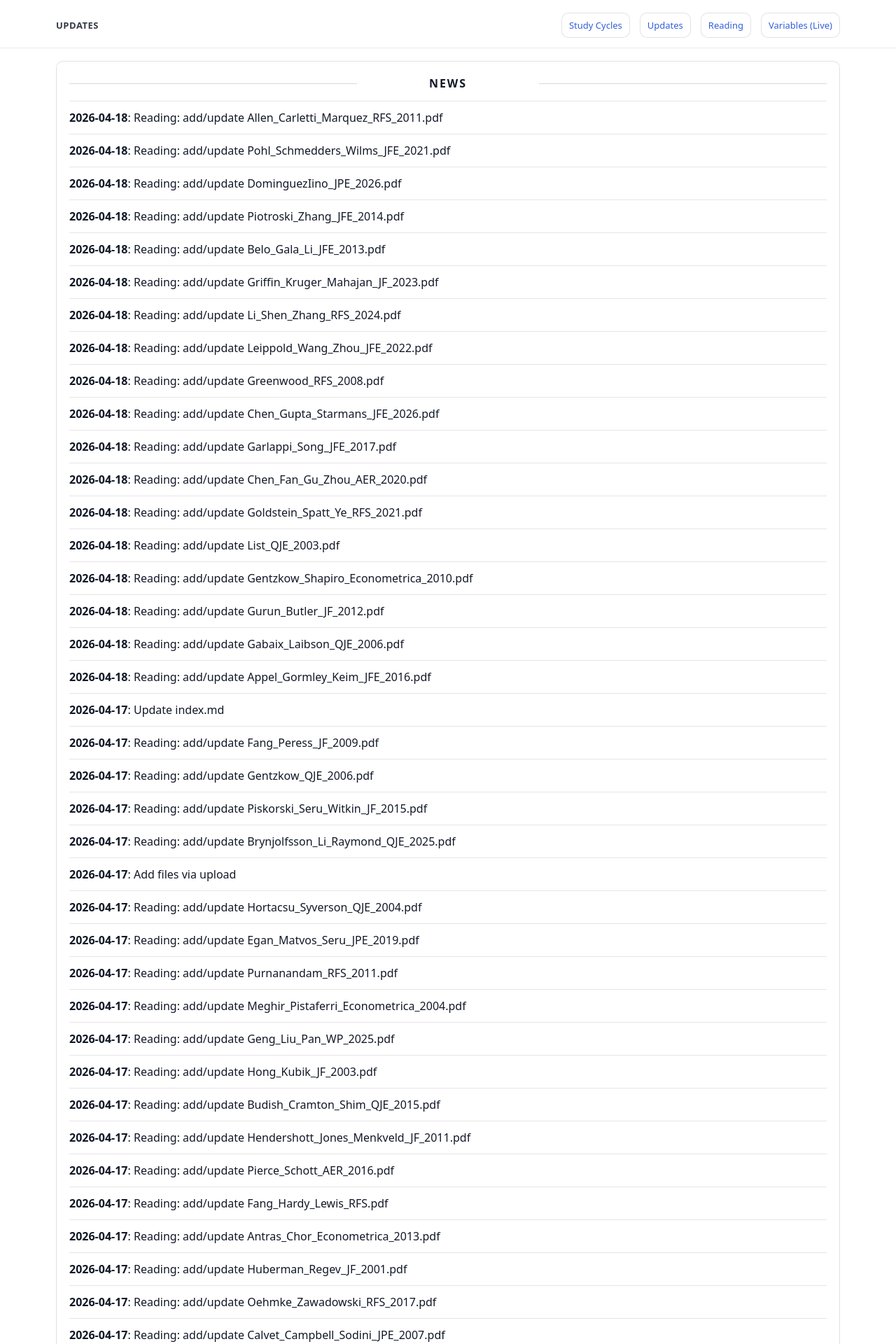
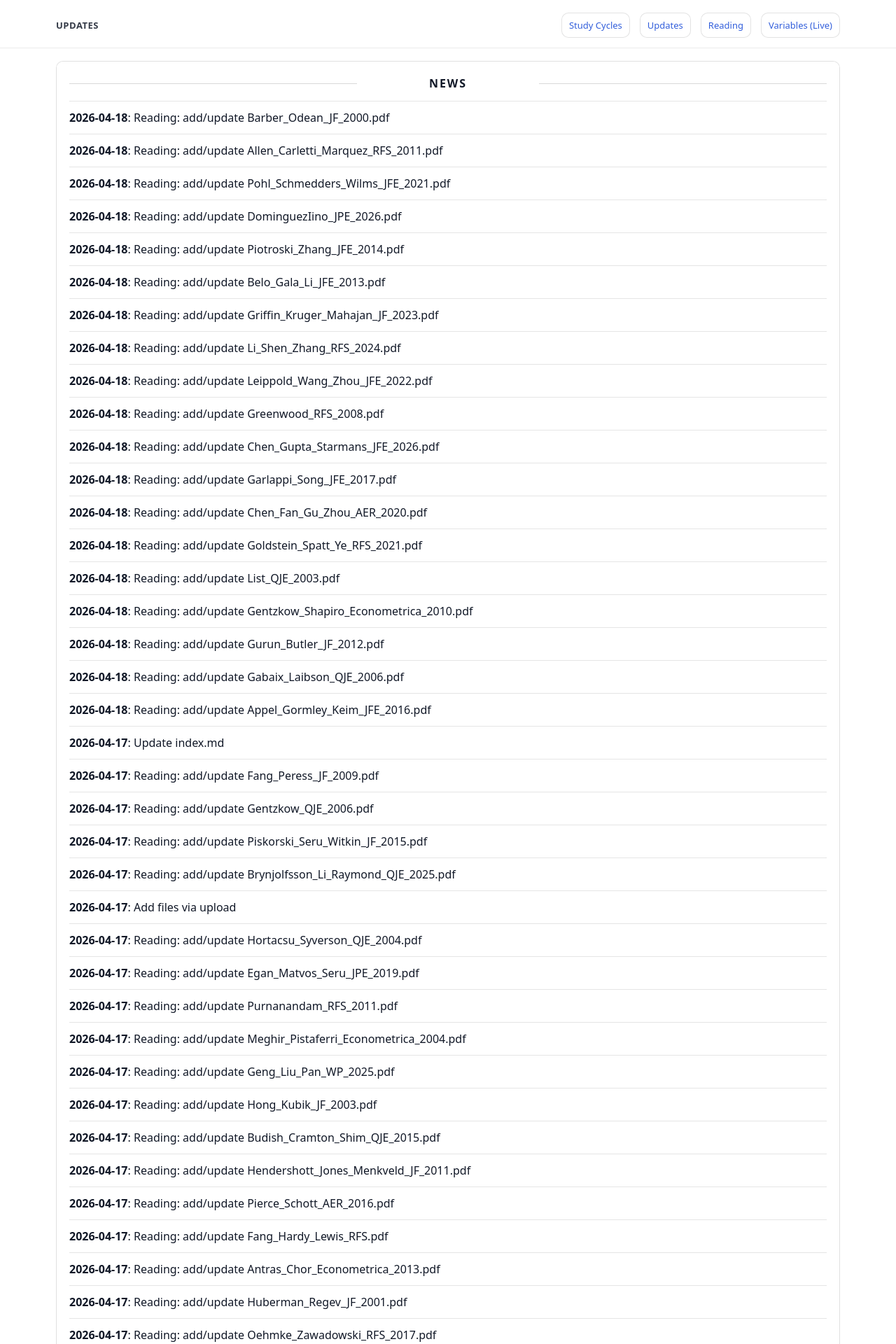
Before and after one commit to yaxinzn/study-archive, a Jekyll site: the page built from updates/index.md, in a window 1280 px wide. Shown: the top 1920 px of the page at 70% size. Built offline with Jekyll 4.4.1, drawn with Linux system fonts in a browser that asks for light colours; some of the changed text lies outside the part shown.

Commit message:
chore: update NEWS feed

```diff
--- a/_data/news.yml
+++ b/_data/news.yml
@@ -1,4 +1,7 @@
 # Auto-generated update history (sorted newest -> oldest). Do not edit manually.
+- ts: "1776517633"
+  date: "2026-04-18"
+  title: "Reading: add/update Barber_Odean_JF_2000.pdf"
 - ts: "1776517565"
   date: "2026-04-18"
   title: "Reading: add/update Allen_Carletti_Marquez_RFS_2011.pdf"
```
